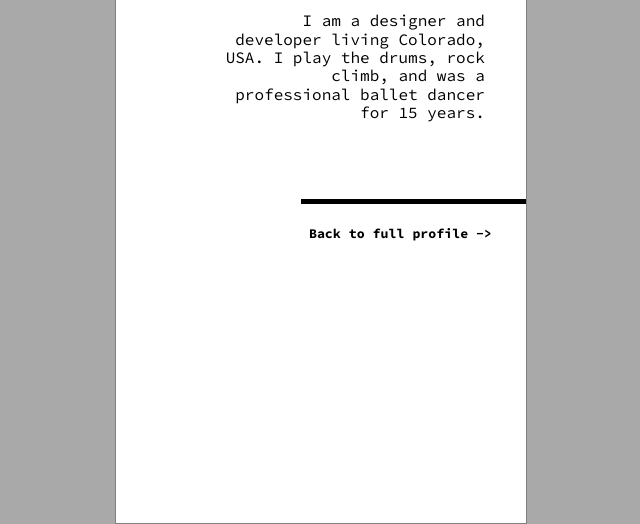
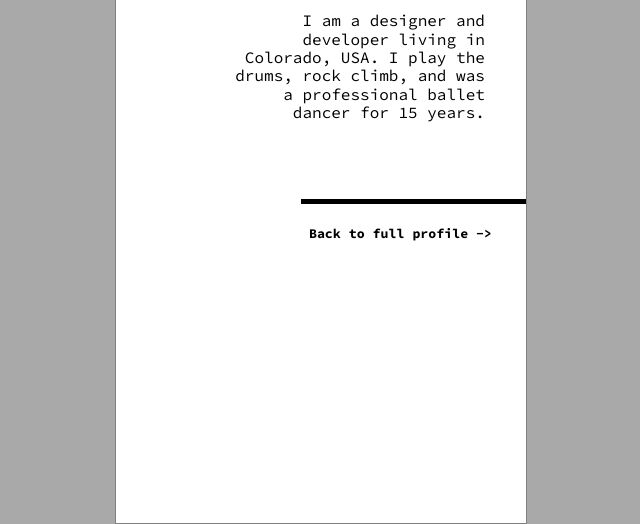
Before and after one commit to sbchittenden/MD-profile-card, a plain HTML site: page index.html in a window 1280 px wide. Shown: the part 330-854 px from the top of the page, without its empty margins (319-959 px from the left). Drawn offline with nearby package versions, Linux system fonts and the light colour scheme.

Commit message:
fixed typo

```diff
--- a/index.html
+++ b/index.html
@@ -18,7 +18,7 @@
 			<h1><span class="light">Sam</span><br> Chittenden</h1>
 		</div>
 		<div class="bio">
-			<p>I am a designer and developer living Colorado, USA.  I play the drums, rock climb, and was a professional ballet dancer for 15 years.</p>
+			<p>I am a designer and developer living in Colorado, USA.  I play the drums, rock climb, and was a professional ballet dancer for 15 years.</p>
 		</div>
 		<div class="return">
 			<h5 class="bio-link"><a href="#full_profile">Back to full profile -></a></h5>
```
